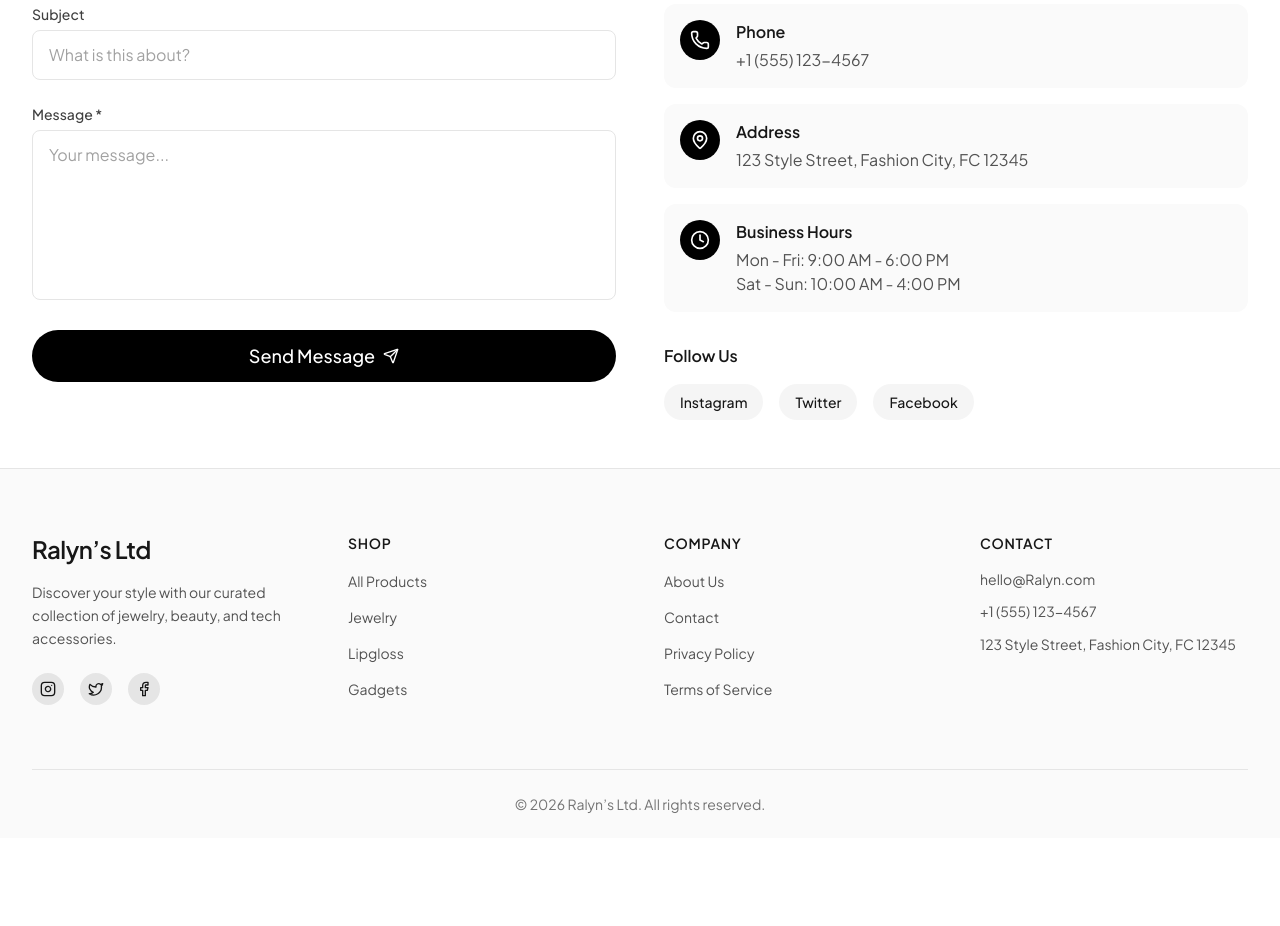
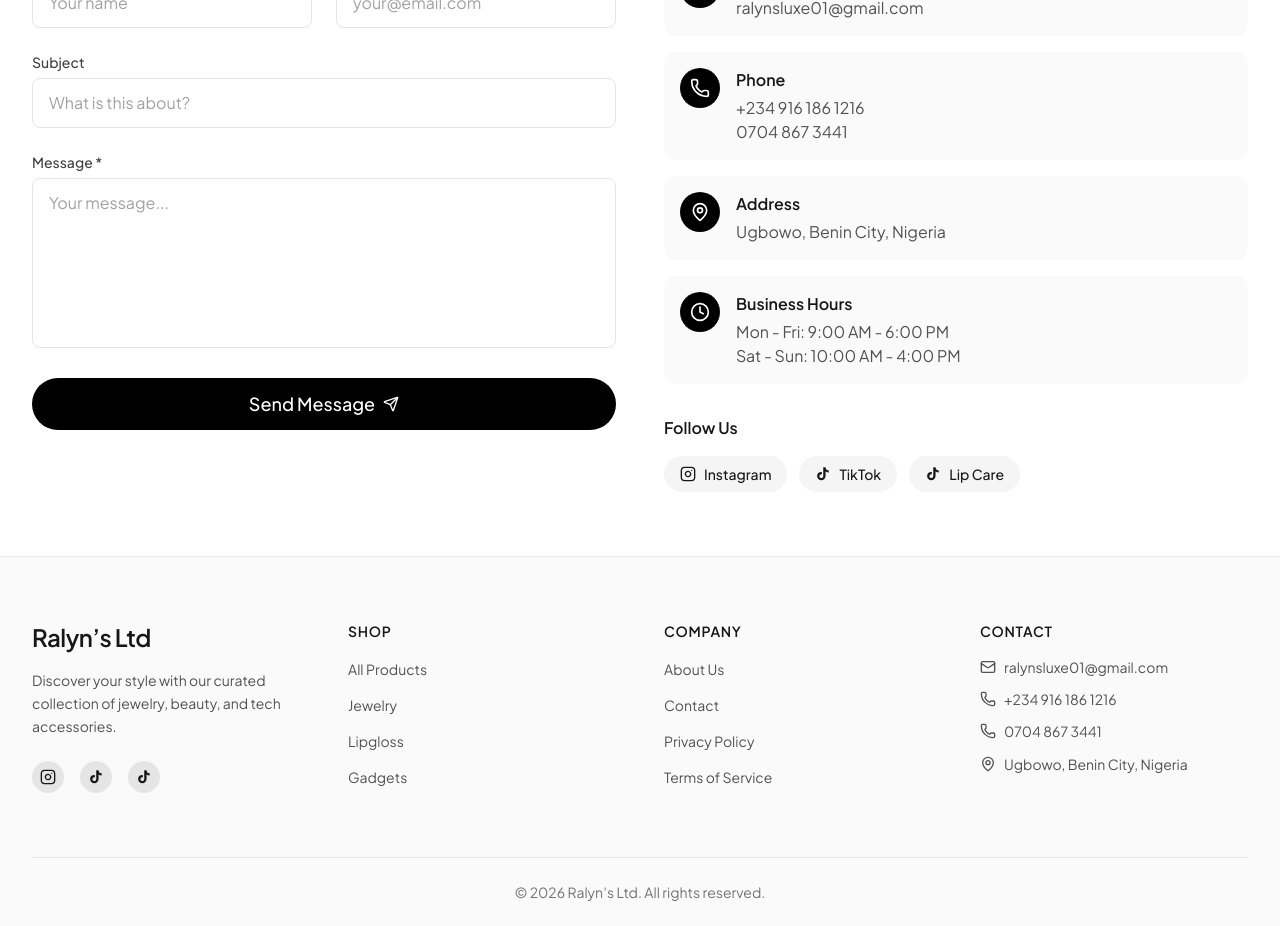
Before and after one commit to Forsyth01/Ralyn-s-Ecommerce-website, a Next.js app: page /contact in a window 1280 px wide. Shown: the part 420-1346 px from the top of the page. Before the commit the page ends 1258 px from the top, so only its background shows below. Built offline with nearby package versions, Linux system fonts and the light colour scheme; no server answers.

Commit message:
social media links updated

```diff
--- a/app/components/layout/Footer.jsx
+++ b/app/components/layout/Footer.jsx
@@ -2,8 +2,8 @@
 
 import Link from "next/link";
 import { motion } from "framer-motion";
-import { Instagram, Twitter, Facebook } from "lucide-react";
-import { SITE_NAME, NAV_LINKS, SOCIAL_LINKS, CONTACT_INFO, CATEGORIES } from "@/app/lib/constants";
+import { Instagram, Mail, Phone, MapPin } from "lucide-react";
+import { SITE_NAME, SOCIAL_LINKS, CONTACT_INFO } from "@/app/lib/constants";
 import Container from "./Container";
 
 const footerLinks = {
@@ -54,24 +54,30 @@
                 <motion.a
                   whileHover={{ scale: 1.1 }}
                   whileTap={{ scale: 0.95 }}
-                  href={SOCIAL_LINKS.twitter}
+                  href={SOCIAL_LINKS.tiktok}
                   target="_blank"
                   rel="noopener noreferrer"
                   className="p-2 bg-neutral-200 dark:bg-neutral-800 rounded-full hover:bg-neutral-300 dark:hover:bg-neutral-700 transition-colors"
-                  aria-label="Twitter"
+                  aria-label="TikTok"
+                  title="@ralyns_limited"
                 >
-                  <Twitter className="w-4 h-4" />
+                  <svg className="w-4 h-4" viewBox="0 0 24 24" fill="currentColor">
+                    <path d="M19.59 6.69a4.83 4.83 0 0 1-3.77-4.25V2h-3.45v13.67a2.89 2.89 0 0 1-2.88 2.5 2.89 2.89 0 0 1-2.89-2.89 2.89 2.89 0 0 1 2.89-2.89c.28 0 .54.04.79.1v-3.5a6.37 6.37 0 0 0-.79-.05A6.34 6.34 0 0 0 3.15 15a6.34 6.34 0 0 0 6.34 6.34 6.34 6.34 0 0 0 6.34-6.34V8.28a8.18 8.18 0 0 0 4.76 1.52V6.35a4.89 4.89 0 0 1-1-.15z" />
+                  </svg>
                 </motion.a>
                 <motion.a
                   whileHover={{ scale: 1.1 }}
                   whileTap={{ scale: 0.95 }}
-                  href={SOCIAL_LINKS.facebook}
+                  href={SOCIAL_LINKS.tiktok2}
                   target="_blank"
                   rel="noopener noreferrer"
                   className="p-2 bg-neutral-200 dark:bg-neutral-800 rounded-full hover:bg-neutral-300 dark:hover:bg-neutral-700 transition-colors"
-                  aria-label="Facebook"
+                  aria-label="TikTok Lip Care"
+                  title="@ralyns_lipcare"
                 >
-                  <Facebook className="w-4 h-4" />
+                  <svg className="w-4 h-4" viewBox="0 0 24 24" fill="currentColor">
+                    <path d="M19.59 6.69a4.83 4.83 0 0 1-3.77-4.25V2h-3.45v13.67a2.89 2.89 0 0 1-2.88 2.5 2.89 2.89 0 0 1-2.89-2.89 2.89 2.89 0 0 1 2.89-2.89c.28 0 .54.04.79.1v-3.5a6.37 6.37 0 0 0-.79-.05A6.34 6.34 0 0 0 3.15 15a6.34 6.34 0 0 0 6.34 6.34 6.34 6.34 0 0 0 6.34-6.34V8.28a8.18 8.18 0 0 0 4.76 1.52V6.35a4.89 4.89 0 0 1-1-.15z" />
+                  </svg>
                 </motion.a>
               </div>
             </div>
@@ -123,20 +129,36 @@
                 <li>
                   <a
                     href={`mailto:${CONTACT_INFO.email}`}
-                    className="hover:text-black dark:hover:text-white transition-colors"
+                    className="flex items-center gap-2 hover:text-black dark:hover:text-white transition-colors"
                   >
+                    <Mail className="w-4 h-4 shrink-0" />
                     {CONTACT_INFO.email}
                   </a>
                 </li>
                 <li>
                   <a
                     href={`tel:${CONTACT_INFO.phone}`}
-                    className="hover:text-black dark:hover:text-white transition-colors"
+                    className="flex items-center gap-2 hover:text-black dark:hover:text-white transition-colors"
                   >
+                    <Phone className="w-4 h-4 shrink-0" />
                     {CONTACT_INFO.phone}
                   </a>
                 </li>
-                <li className="leading-relaxed">{CONTACT_INFO.address}</li>
+                {CONTACT_INFO.phone2 && (
+                  <li>
+                    <a
+                      href={`tel:${CONTACT_INFO.phone2}`}
+                      className="flex items-center gap-2 hover:text-black dark:hover:text-white transition-colors"
+                    >
+                      <Phone className="w-4 h-4 shrink-0" />
+                      {CONTACT_INFO.phone2}
+                    </a>
+                  </li>
+                )}
+                <li className="flex items-center gap-2 leading-relaxed">
+                  <MapPin className="w-4 h-4 shrink-0" />
+                  {CONTACT_INFO.address}
+                </li>
               </ul>
             </div>
           </div>
--- a/app/contact/page.jsx
+++ b/app/contact/page.jsx
@@ -2,7 +2,7 @@
 
 import { useState } from "react";
 import { motion } from "framer-motion";
-import { Mail, Phone, MapPin, Clock, Send } from "lucide-react";
+import { Mail, Phone, MapPin, Clock, Send, Instagram } from "lucide-react";
 import { toast } from "react-toastify";
 import Container from "@/app/components/layout/Container";
 import Input from "@/app/components/ui/Input";
@@ -42,7 +42,7 @@
   };
 
   return (
-    <section className="py-8 md:py-12">
+    <section className="pt-24 pb-16">
       <Container>
         {/* Page Header */}
         <motion.div
@@ -155,10 +155,18 @@
                   <h3 className="font-semibold mb-1">Phone</h3>
                   <a
                     href={`tel:${CONTACT_INFO.phone}`}
-                    className="text-neutral-600 dark:text-neutral-400 hover:text-black dark:hover:text-white transition-colors"
+                    className="text-neutral-600 dark:text-neutral-400 hover:text-black dark:hover:text-white transition-colors block"
                   >
                     {CONTACT_INFO.phone}
                   </a>
+                  {CONTACT_INFO.phone2 && (
+                    <a
+                      href={`tel:${CONTACT_INFO.phone2}`}
+                      className="text-neutral-600 dark:text-neutral-400 hover:text-black dark:hover:text-white transition-colors block"
+                    >
+                      {CONTACT_INFO.phone2}
+                    </a>
+                  )}
                 </div>
               </div>
 
@@ -193,30 +201,37 @@
             {/* Social Links */}
             <div>
               <h3 className="font-semibold mb-4">Follow Us</h3>
-              <div className="flex gap-4">
+              <div className="flex flex-wrap gap-3">
                 <a
                   href={SOCIAL_LINKS.instagram}
                   target="_blank"
                   rel="noopener noreferrer"
-                  className="px-4 py-2 bg-neutral-100 dark:bg-neutral-800 rounded-full text-sm font-medium hover:bg-neutral-200 dark:hover:bg-neutral-700 transition-colors"
+                  className="flex items-center gap-2 px-4 py-2 bg-neutral-100 dark:bg-neutral-800 rounded-full text-sm font-medium hover:bg-neutral-200 dark:hover:bg-neutral-700 transition-colors"
                 >
+                  <Instagram className="w-4 h-4" />
                   Instagram
                 </a>
                 <a
-                  href={SOCIAL_LINKS.twitter}
+                  href={SOCIAL_LINKS.tiktok}
                   target="_blank"
                   rel="noopener noreferrer"
-                  className="px-4 py-2 bg-neutral-100 dark:bg-neutral-800 rounded-full text-sm font-medium hover:bg-neutral-200 dark:hover:bg-neutral-700 transition-colors"
+                  className="flex items-center gap-2 px-4 py-2 bg-neutral-100 dark:bg-neutral-800 rounded-full text-sm font-medium hover:bg-neutral-200 dark:hover:bg-neutral-700 transition-colors"
                 >
-                  Twitter
+                  <svg className="w-4 h-4" viewBox="0 0 24 24" fill="currentColor">
+                    <path d="M19.59 6.69a4.83 4.83 0 0 1-3.77-4.25V2h-3.45v13.67a2.89 2.89 0 0 1-2.88 2.5 2.89 2.89 0 0 1-2.89-2.89 2.89 2.89 0 0 1 2.89-2.89c.28 0 .54.04.79.1v-3.5a6.37 6.37 0 0 0-.79-.05A6.34 6.34 0 0 0 3.15 15a6.34 6.34 0 0 0 6.34 6.34 6.34 6.34 0 0 0 6.34-6.34V8.28a8.18 8.18 0 0 0 4.76 1.52V6.35a4.89 4.89 0 0 1-1-.15z" />
+                  </svg>
+                  TikTok
                 </a>
                 <a
-                  href={SOCIAL_LINKS.facebook}
+                  href={SOCIAL_LINKS.tiktok2}
                   target="_blank"
                   rel="noopener noreferrer"
-                  className="px-4 py-2 bg-neutral-100 dark:bg-neutral-800 rounded-full text-sm font-medium hover:bg-neutral-200 dark:hover:bg-neutral-700 transition-colors"
+                  className="flex items-center gap-2 px-4 py-2 bg-neutral-100 dark:bg-neutral-800 rounded-full text-sm font-medium hover:bg-neutral-200 dark:hover:bg-neutral-700 transition-colors"
                 >
-                  Facebook
+                  <svg className="w-4 h-4" viewBox="0 0 24 24" fill="currentColor">
+                    <path d="M19.59 6.69a4.83 4.83 0 0 1-3.77-4.25V2h-3.45v13.67a2.89 2.89 0 0 1-2.88 2.5 2.89 2.89 0 0 1-2.89-2.89 2.89 2.89 0 0 1 2.89-2.89c.28 0 .54.04.79.1v-3.5a6.37 6.37 0 0 0-.79-.05A6.34 6.34 0 0 0 3.15 15a6.34 6.34 0 0 0 6.34 6.34 6.34 6.34 0 0 0 6.34-6.34V8.28a8.18 8.18 0 0 0 4.76 1.52V6.35a4.89 4.89 0 0 1-1-.15z" />
+                  </svg>
+                  Lip Care
                 </a>
               </div>
             </div>
--- a/app/lib/constants.js
+++ b/app/lib/constants.js
@@ -23,16 +23,16 @@
 export const CLOTHING_SIZES = ["XS", "S", "M", "L", "XL", "XXL"];
 
 export const SOCIAL_LINKS = {
-  instagram: "https://instagram.com/raylns",
-  twitter: "https://twitter.com/raylns",
-  facebook: "https://facebook.com/raylns",
-  tiktok: "https://tiktok.com/@raylns",
+  instagram: "https://instagram.com/ralynslimited",
+  tiktok: "https://www.tiktok.com/@ralyns_limited",
+  tiktok2: "https://www.tiktok.com/@ralyns_lipcare",
 };
 
 export const CONTACT_INFO = {
-  email: "hello@Ralyn.com",
-  phone: "+1 (555) 123-4567",
-  address: "123 Style Street, Fashion City, FC 12345",
+  email: "ralynsluxe01@gmail.com",
+  phone: "+234 916 186 1216",
+  phone2: "0704 867 3441",
+  address: "Ugbowo, Benin City, Nigeria",
 };
 
 export const BUSINESS_HOURS = {
```
